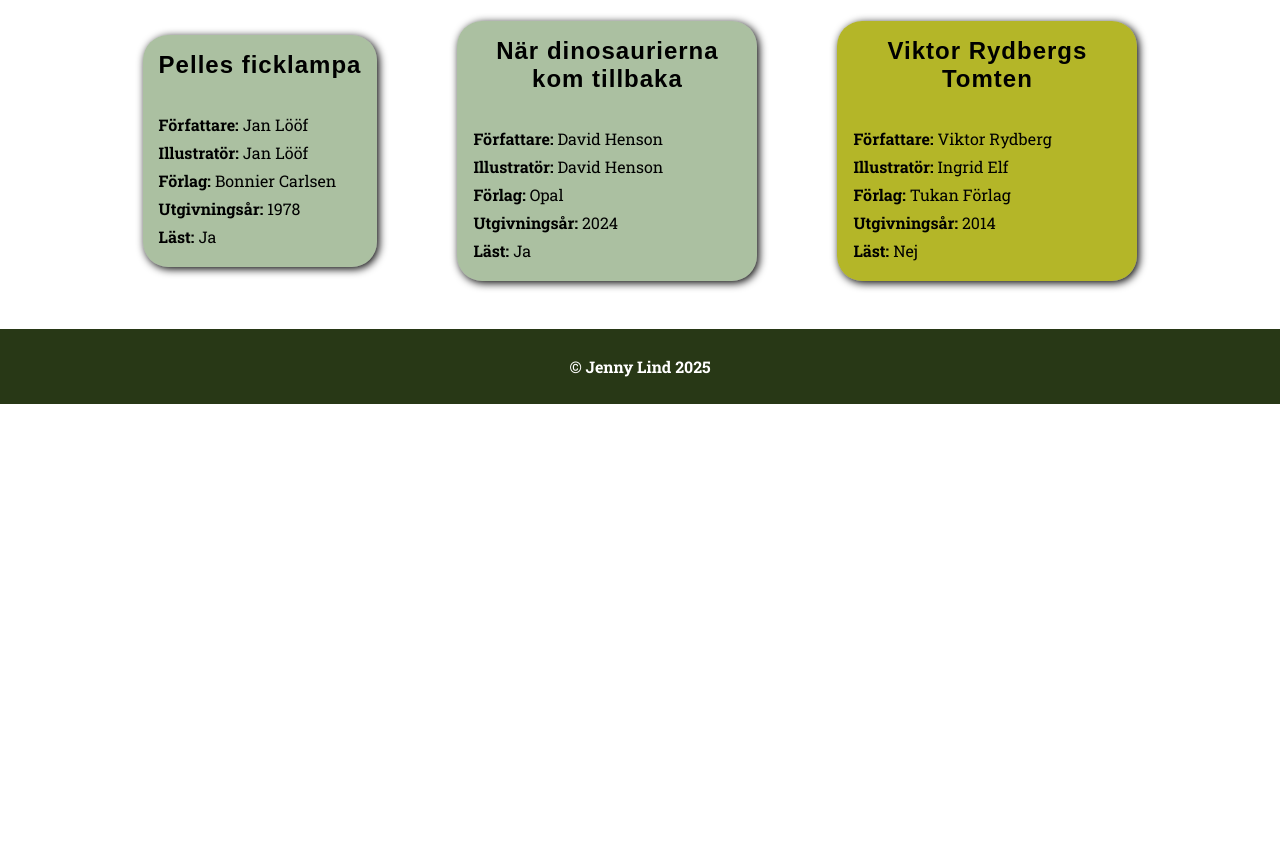
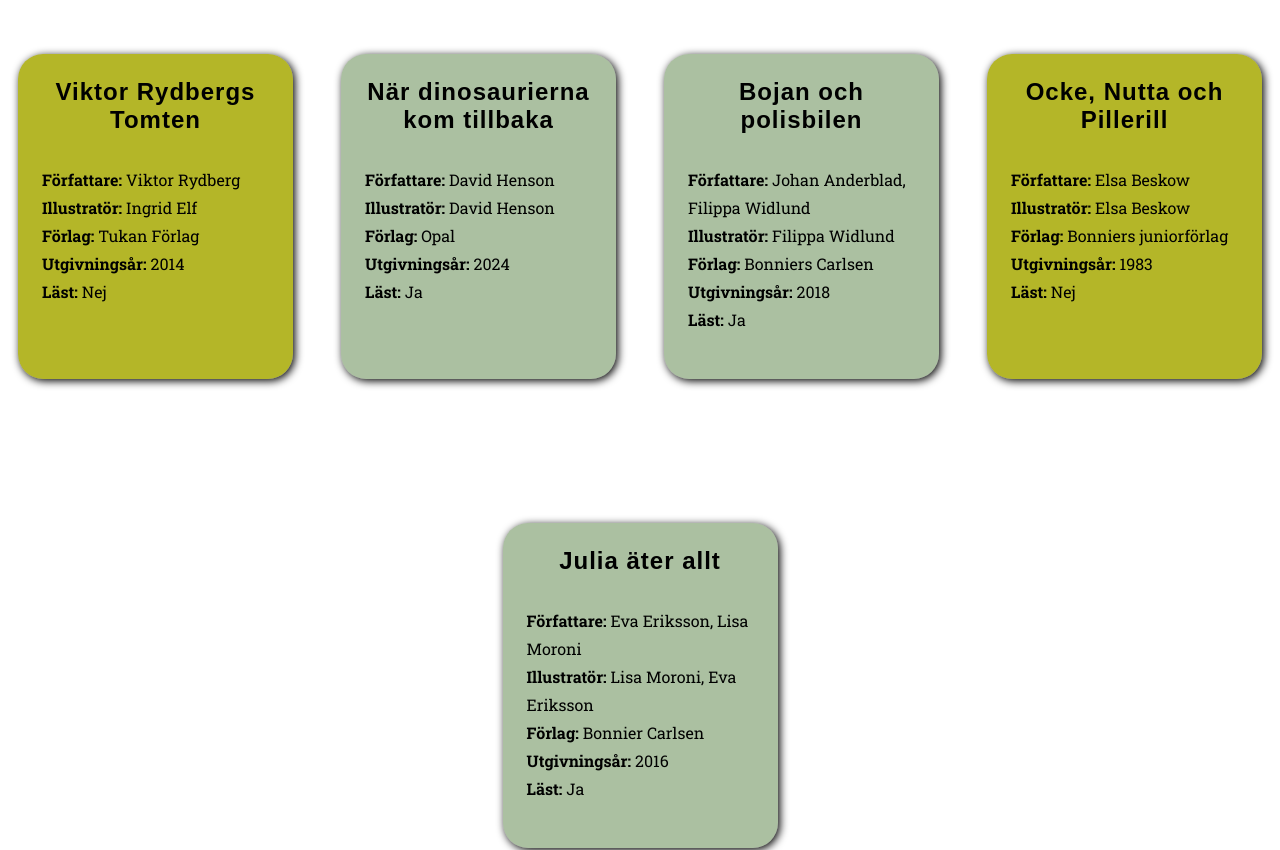
Before and after one commit to Luxusseife/React-moment1-barnbokshyllan, a React (Vite) app: page / in a window 1280 px wide. Shown: the part 840-1690 px from the top of the page. Before the commit the page ends 1244 px from the top, so only its background shows below. Built offline with nearby package versions, Linux system fonts and the light colour scheme; a web font is replaced by a local one.

Commit message:
Lagt till ytterligare bok-objekt i app.tsx och justerat ordning på dem. Stylat listan samt ändrat style på bok-korten.

```diff
--- a/src/App.css
+++ b/src/App.css
@@ -40,22 +40,43 @@ p {
   line-height: 1.75;
 }
 
+/* Bok-kortslistan. */
 .list {
   display: flex;
   justify-content: center;
 }
 
+ul li {
+  display: flex;
+  flex-direction: column;
+  justify-content: space-between;
+  align-items: center;
+}
+
 /* Mediaqueries. */
 @media (min-width: 769px) {
-  /* Ul-listan flexas med row för att visa korten på en rad och wrap utifrån skärmstorlek. */
+  /* Bok-kortslistan flexas med row för att visa korten på en rad och wrap utifrån skärmstorlek. */
   ul {
       display: flex;
       flex-direction: row;
       flex-wrap: wrap;
-      gap: 5rem;
+      gap: 3rem;
       justify-content: center;
       align-items: center;
-      max-width: 1000px;
       margin: 0 auto;
   }
 }
+
+@media (min-width: 1500px) {
+  /* Listans max-width ökas. */
+  ul {
+      max-width: 1500px;
+  }
+}
+
+@media (min-width: 1800px) {
+  /* Listans max-width ökas. */
+  ul {
+      max-width: 1800px;
+  }
+}
--- a/src/App.tsx
+++ b/src/App.tsx
@@ -13,20 +13,20 @@ function App() {
   // Array med bok-objekt.
   const booksArray = [
     {
+      title: "Apor bananer storm och orkaner",
+      author: "Grethe Rollböll",
+      illustrator: "Anna-Karin Garhamn",
+      publisher: "Rabén & Sjögren",
+      publicationYear: 2021,
+      read: true
+    },
+    {
       title: "Vem spökar, Alfons Åberg?",
       author: "Gunilla Bergström",
       illustrator: "Gunilla Bergström",
       publisher: "Rabén & Sjögren",
       publicationYear: 1983,
       read: false
-    },
-    {
-      title: "Apor bananer storm och orkaner",
-      author: "Grethe Rollböll",
-      illustrator: "Anna-Karin Garhamn",
-      publisher: "Rabén & Sjögren",
-      publicationYear: 2021,
-      read: true
     },
     {
       title: "Hästfesten",
@@ -45,6 +45,14 @@ function App() {
       read: true
     },
     {
+      title: "Viktor Rydbergs Tomten",
+      author: "Viktor Rydberg",
+      illustrator: "Ingrid Elf",
+      publisher: "Tukan Förlag",
+      publicationYear: 2014,
+      read: false
+    },
+    {
       title: "När dinosaurierna kom tillbaka",
       author: "David Henson",
       illustrator: "David Henson",
@@ -53,13 +61,29 @@ function App() {
       read: true
     },
     {
-      title: "Viktor Rydbergs Tomten",
-      author: "Viktor Rydberg",
-      illustrator: "Ingrid Elf",
-      publisher: "Tukan Förlag",
-      publicationYear: 2014,
+      title: "Bojan och polisbilen",
+      author: "Johan Anderblad, Filippa Widlund",
+      illustrator: "Filippa Widlund",
+      publisher: "Bonniers Carlsen",
+      publicationYear: 2018,
+      read: true
+    },
+    {
+      title: "Ocke, Nutta och Pillerill",
+      author: "Elsa Beskow",
+      illustrator: "Elsa Beskow",
+      publisher: "Bonniers juniorförlag",
+      publicationYear: 1983,
       read: false
     },
+    {
+      title: "Julia äter allt",
+      author: "Eva Eriksson, Lisa Moroni",
+      illustrator: "Lisa Moroni, Eva Eriksson",
+      publisher: "Bonnier Carlsen",
+      publicationYear: 2016,
+      read: true
+    }
   ]
 
   // Komponenten returnerar ett React-fragment som innehåller komponenterna för header, footer och BookCard.
--- a/src/BookCard.css
+++ b/src/BookCard.css
@@ -1,6 +1,7 @@
 .bookcard {
-    padding: 1rem;
+    padding: 1.5rem;
     border-radius: 25px;
-    margin: 0 auto;
+    width: 275px;
+    height: 325px;
     box-shadow: 2px 2px 8px black;
 }
```
